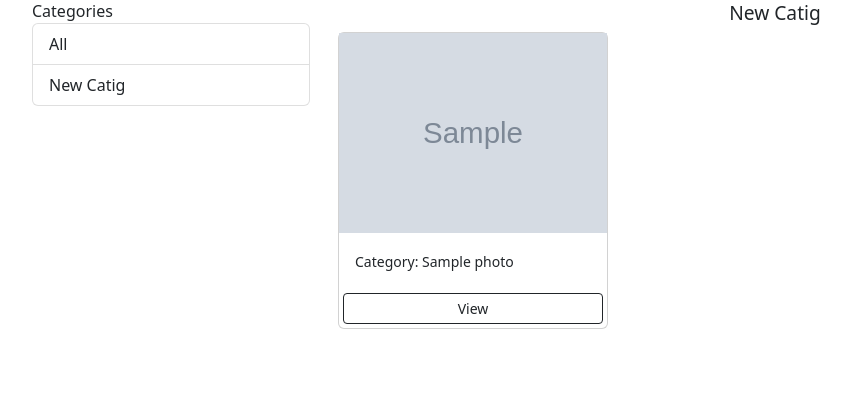
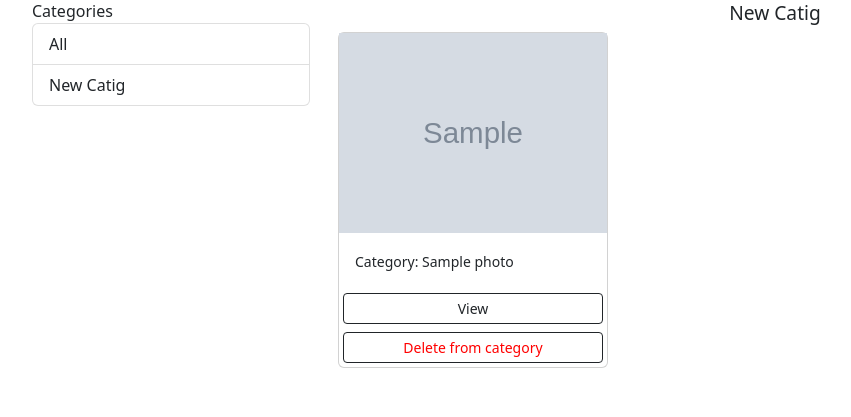
Before and after one commit to LuthyX/Photo--Album-django-app, a Django app: template photo/templates/photos/viewcategory.html in a window 1280 px wide. Shown: the part 105-522 px from the top of the page, without its empty margins (16-867 px from the left). Run offline with Django 4.2, Linux system fonts and the light colour scheme; data comes from the database, SQL or seed files in the repository; both versions use the stored data as it was after the commit; the template is opened without the code that fills it: values that come from a table or form of the project are taken from there, most other values are stand-ins (such as "Sample title", 1, 10 or a date in 2020); grey boxes marked "Sample" are stand-in pictures.

Commit message:
added delete category button

```diff
--- a/photo/templates/photos/viewcategory.html
+++ b/photo/templates/photos/viewcategory.html
@@ -48,6 +48,7 @@
                           <small>Category: {{photo.name}}</small>
                         </div>
                         <a href="{% url 'viewphoto' photo.id  %}" class="btn btn-outline-dark btn-sm m-1" >View</a>
+                        <a href="{% url 'deletephoto' photo.id  %}" style="color: red;" class="btn btn-outline-dark btn-sm m-1" >Delete from category</a>
                     </div>
                    </div>
                    {% empty%}
```
Also changed, not shown: db.sqlite3, static/images/car2_Gbo7Va4.jpg (added), static/images/lam_Bw59hzl.jpg (added).
